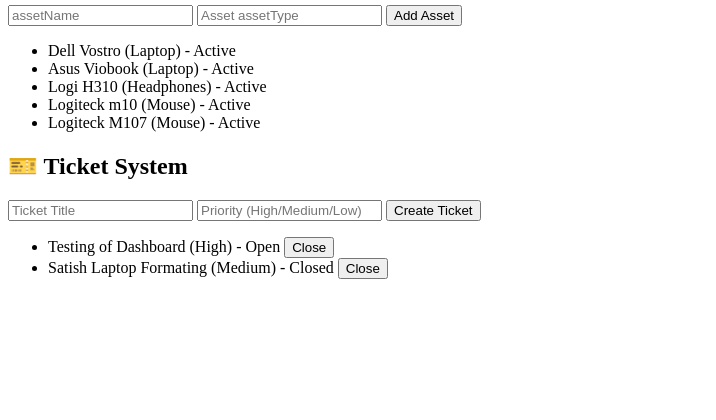
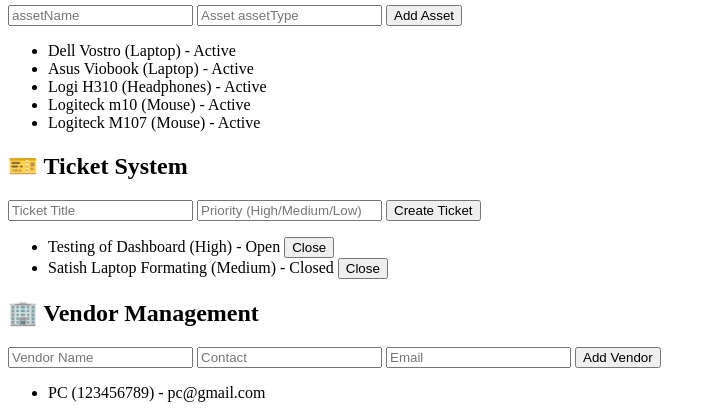
Before and after one commit to Swapnil-2023/Unified-IT-Dashboard, a Flask app: page / in a window 1280 px wide. Shown: the part 380-800 px from the top of the page, without its empty margins (0-716 px from the left). Run offline with Flask 3, Linux system fonts and the light colour scheme; data comes from the database, SQL or seed files in the repository; both versions use the stored data as it was after the commit.

Commit message:
Phase 4 completed — Vendor + Document Module

```diff
--- a/app.py
+++ b/app.py
@@ -5,12 +5,14 @@ from models import db
 from routes.dashboard import dashboard_bp
 from routes.asset import asset_bp
 from routes.ticket import ticket_bp
+from routes.vendor import vendor_bp
 
 app = Flask(__name__)
 app.config.from_object(Config)
 app.register_blueprint(dashboard_bp)
 app.register_blueprint(asset_bp)
 app.register_blueprint(ticket_bp)
+app.register_blueprint(vendor_bp)
 
 db.init_app(app)
 
--- a/init_db.py
+++ b/init_db.py
@@ -5,6 +5,8 @@ from models import db
 from models.user import User
 from models.asset import Asset
 from models.ticket import Ticket
+from models.vendor import Vendor
+from models.document import Document
 
 with app.app_context():
     db.create_all()
--- /dev/null
+++ b/routes/vendor.py
@@ -0,0 +1,32 @@
+from flask import Blueprint, request, jsonify
+from models.vendor import Vendor
+from models import db
+
+vendor_bp = Blueprint('vendor', __name__)
+
+@vendor_bp.route('/vendors', methods=['GET'])
+def get_vendors():
+    vendors = Vendor.query.all()
+    return jsonify([
+        {
+            "id": v.id,
+            "name": v.name,
+            "contact": v.contact,
+            "email": v.email
+        } for v in vendors
+    ])
+
+@vendor_bp.route('/vendors', methods=['POST'])
+def add_vendor():
+    data = request.json
+
+    vendor = Vendor(
+        name=data['name'],
+        contact=data['contact'],
+        email=data['email']
+    )
+
+    db.session.add(vendor)
+    db.session.commit()
+
+    return jsonify({"message": "Vendor added"})
--- a/templates/dashboard.html
+++ b/templates/dashboard.html
@@ -31,6 +31,15 @@
 <button onclick="addTicket()">Create Ticket</button>
 
 <ul id="ticketList"></ul>
+
+<h2>🏢 Vendor Management</h2>
+
+<input type="text" id="vendorName" placeholder="Vendor Name">
+<input type="text" id="vendorContact" placeholder="Contact">
+<input type="text" id="vendorEmail" placeholder="Email">
+<button onclick="addVendor()">Add Vendor</button>
+
+<ul id="vendorList"></ul>
 
 <script>
 function loadData() {
@@ -145,5 +154,37 @@ function closeTicket(id) {
 loadTickets();
 </script>
 
+<script>
+function loadVendors() {
+    fetch('/vendors')
+    .then(res => res.json())
+    .then(data => {
+        let list = document.getElementById('vendorList');
+        list.innerHTML = "";
+
+        data.forEach(v => {
+            let li = document.createElement('li');
+            li.innerText = `${v.name} (${v.contact}) - ${v.email}`;
+            list.appendChild(li);
+        });
+    });
+}
+
+function addVendor() {
+    let name = document.getElementById('vendorName').value;
+    let contact = document.getElementById('vendorContact').value;
+    let email = document.getElementById('vendorEmail').value;
+
+    fetch('/vendors', {
+        method: 'POST',
+        headers: { 'Content-Type': 'application/json' },
+        body: JSON.stringify({ name, contact, email })
+    })
+    .then(() => loadVendors());
+}
+
+loadVendors();
+</script>
+
 </body>
 </html>
```
Also changed, not shown: models/document.py (added, +7 -0 lines), models/vendor.py (added, +7 -0 lines), database/db.sqlite3.
